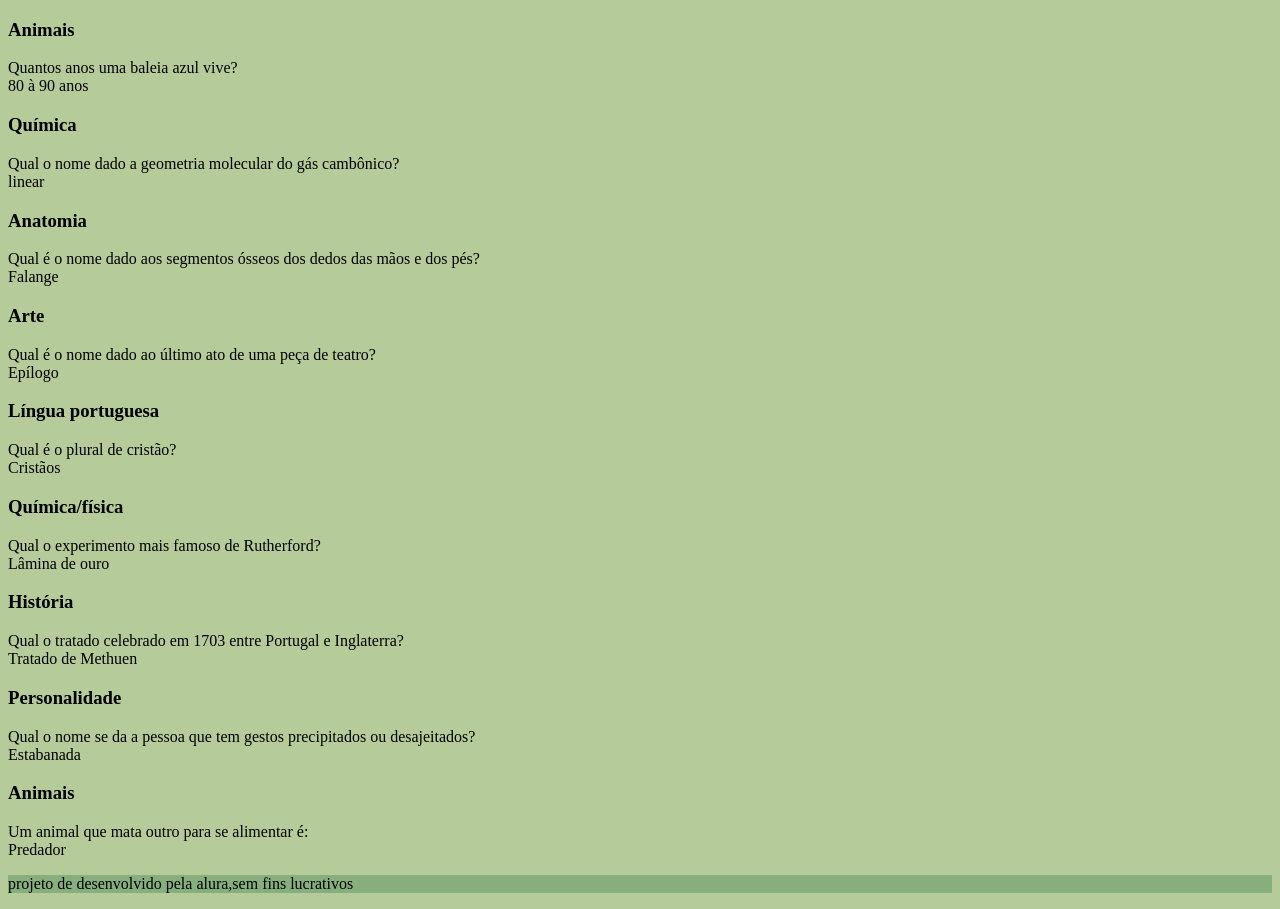
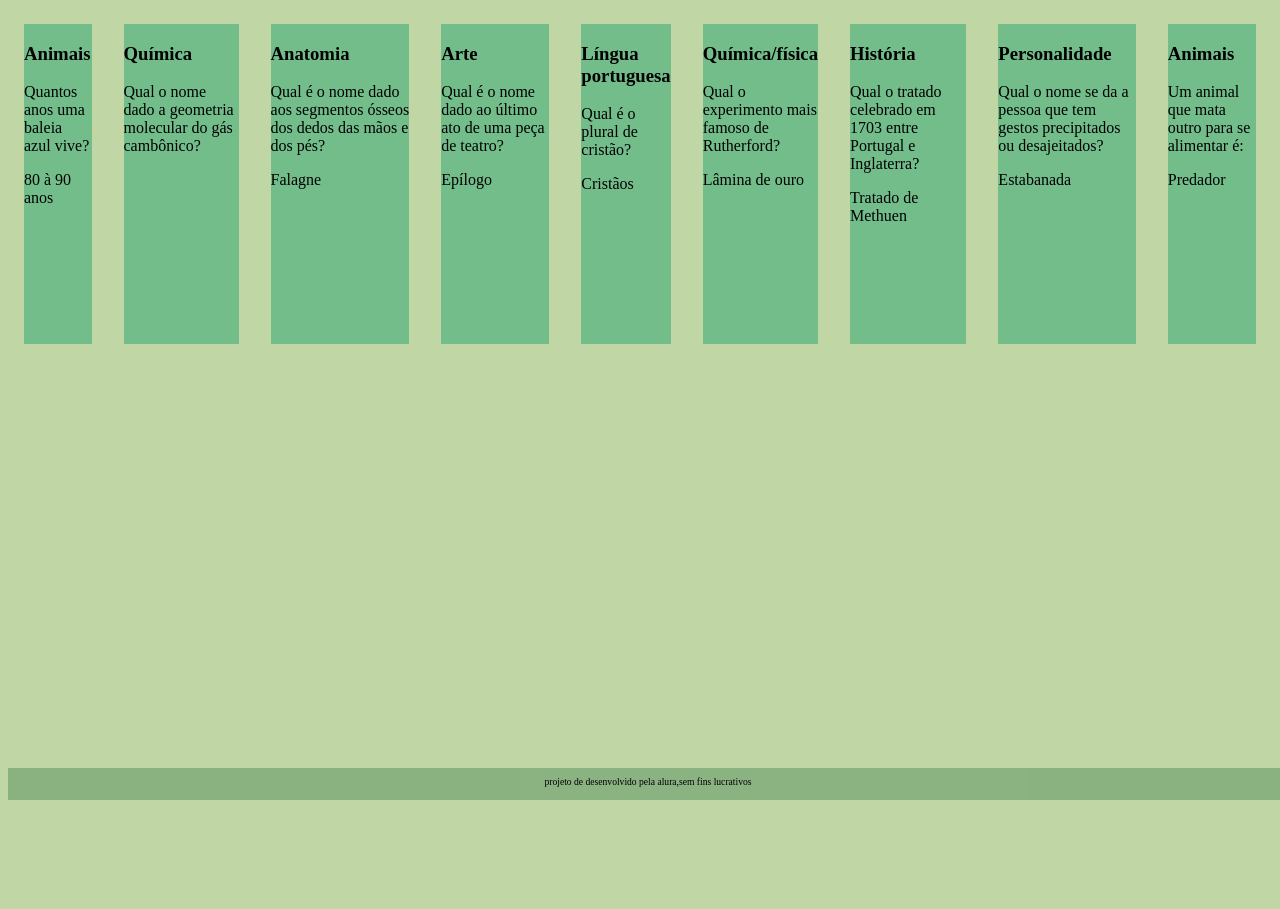
Before and after one commit to ninipew/flashcards, a plain HTML site: page index.html in a window 1280 px wide. After the commit the page ends 800 px from the top, so only its background shows below. Drawn offline with Linux system fonts and the light colour scheme.

Commit message:
Add files via upload

```diff
--- a/index.html
+++ b/index.html
@@ -13,90 +13,90 @@
                 <div class="cartao__conteudo">
                 <h3>Animais</h3>
                 <div class="cartao__conteudo pergunta">
-                    Quantos anos uma baleia azul vive?
+                   <p>Quantos anos uma baleia azul vive?</p>
                 </div>
                 <div class="cartao__conteudo_resposta">
-                    80 à 90 anos
+                    <p>80 à 90 anos</p>
               </div>
             </article>
             <article class="cartao">
                 <div class="cartao__conteudo">
                 <h3>Química</h3>
                 <div class="cartao__conteudo pergunta">
-                    Qual o nome dado a geometria molecular do gás cambônico?
+                    <p>Qual o nome dado a geometria molecular do gás cambônico?</p>
                 </div>
                 <div class="cartao__conteudo_resposta">
-                    linear
+                   <p><linear/p>
               </div>
             </article>
             <article class="cartao">
                 <div class="cartao__conteudo">
                 <h3>Anatomia</h3>
                 <div class="cartao__conteudo pergunta">
-                    Qual é o nome dado aos segmentos ósseos dos dedos das mãos e dos pés?
+                  <p>Qual é o nome dado aos segmentos ósseos dos dedos das mãos e dos pés?</p>
                 </div>
                 <div class="cartao__conteudo_resposta">
-                    Falange
+                    <p>Falagne</p>
               </div>
             </article>
             <article class="cartao">
                 <div class="cartao__conteudo">
                 <h3>Arte</h3>
                 <div class="cartao__conteudo pergunta">
-                    Qual é o nome dado ao último ato de uma peça de teatro?
+                    <p>Qual é o nome dado ao último ato de uma peça de teatro?</p>
                 </div>
                 <div class="cartao__conteudo_resposta">
-                    Epílogo
+                    <p>Epílogo</p>
               </div>
             </article>
             <article class="cartao">
                 <div class="cartao__conteudo">
                 <h3>Língua portuguesa</h3>
                 <div class="cartao__conteudo pergunta">
-                    Qual é o plural de cristão?
+                    <p>Qual é o plural de cristão?</p>
                 </div>
                 <div class="cartao__conteudo_resposta">
-                    Cristãos
+                    <p>Cristãos</p>
               </div>
             </article>
             <article class="cartao">
                 <div class="cartao__conteudo">
                 <h3>Química/física</h3>
                 <div class="cartao__conteudo pergunta">
-                    Qual o experimento mais famoso de Rutherford?
+                    <p>Qual o experimento mais famoso de Rutherford?</p>
                 </div>
                 <div class="cartao__conteudo_resposta">
-                    Lâmina de ouro
+                   <p> Lâmina de ouro</p>
               </div>
             </article>
             <article class="cartao">
                 <div class="cartao__conteudo">
                 <h3>História</h3>
                 <div class="cartao__conteudo pergunta">
-                    Qual o tratado celebrado em 1703 entre Portugal e Inglaterra?
+                    <p>Qual o tratado celebrado em 1703 entre Portugal e Inglaterra?</p>
                 </div>
                 <div class="cartao__conteudo_resposta">
-                    Tratado de Methuen
+                    <p>Tratado de Methuen</p>
               </div>
             </article>
             <article class="cartao">
                 <div class="cartao__conteudo">
                 <h3>Personalidade</h3>
                 <div class="cartao__conteudo pergunta">
-                    Qual o nome se da a pessoa que tem gestos precipitados ou desajeitados?
+                   <p>Qual o nome se da a pessoa que tem gestos precipitados ou desajeitados?</p>
                 </div>
                 <div class="cartao__conteudo_resposta">
-                    Estabanada
+                    <p>Estabanada</p>
               </div>
             </article>
             <article class="cartao">
                 <div class="cartao__conteudo">
                 <h3>Animais</h3>
                 <div class="cartao__conteudo pergunta">
-                    Um animal que mata outro para se alimentar é:
+                   <p>Um animal que mata outro para se alimentar é:</p>
                 </div>
                 <div class="cartao__conteudo_resposta">
-                    Predador
+                    <p>Predador</p>
         </section>
         </main>
         <footer>
--- a/style.css
+++ b/style.css
@@ -1,7 +1,24 @@
 body {
-    background-color: #B5CB99;
+    background-color: #c1d6a5;
 }
 footer {
     background-color: rgba(117, 165, 116, 0.719);
     color: rgb(0, 0, 0);
+    position: fixed;
+    bottom: 0;
+    width: 100%;
+    height: 2rem;
 }
+footer p {
+    text-align: center;
+    font-size: 0.6rem;
+    margin-top: 0.5rem;
+}
+#container{
+    display:flex;
+}
+.cartao{
+    margin: 1rem 1rem;
+    background-color: rgb(115, 189, 139);
+    height: 20rem;
+}
```
